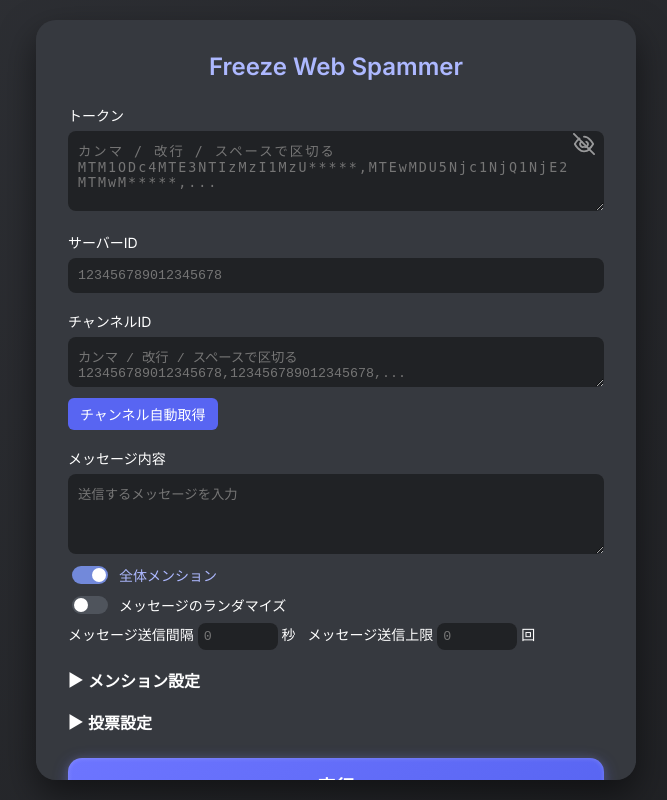
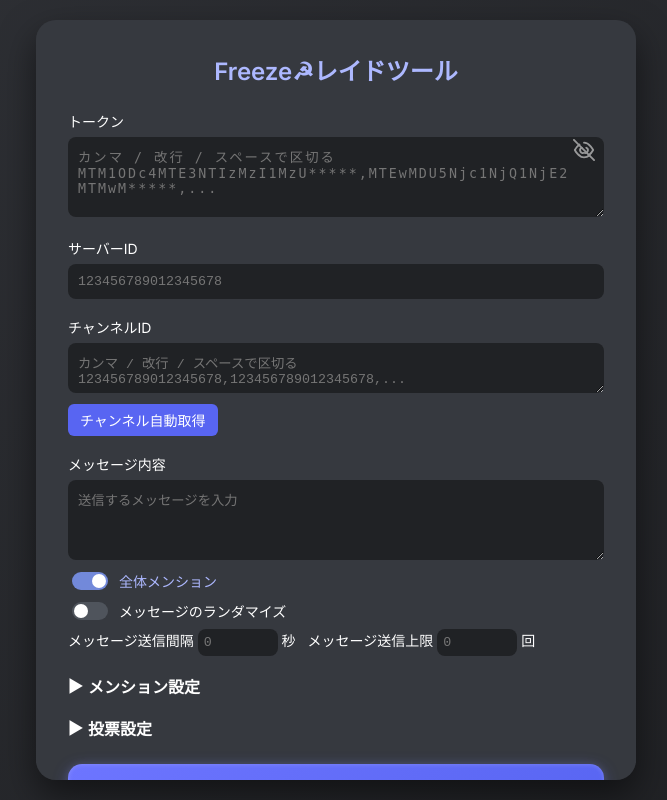
Before and after one commit to Freeze-Axis/raider, a plain HTML site: page index.html in a window 1280 px wide. Shown: the whole page, without its empty margins (304-971 px from the left). Drawn offline with nearby package versions, Linux system fonts and the light colour scheme.

Commit message:
Update index.html

```diff
--- a/index.html
+++ b/index.html
@@ -353,7 +353,7 @@
 </head>
 <body>
   <div class="card">
-    <h2>Freeze Web Spammer</h2>
+    <h2>Freeze☭レイドツール</h2>
     <form id="form">
       <label>トークン
         <div style="position:relative;">
```
